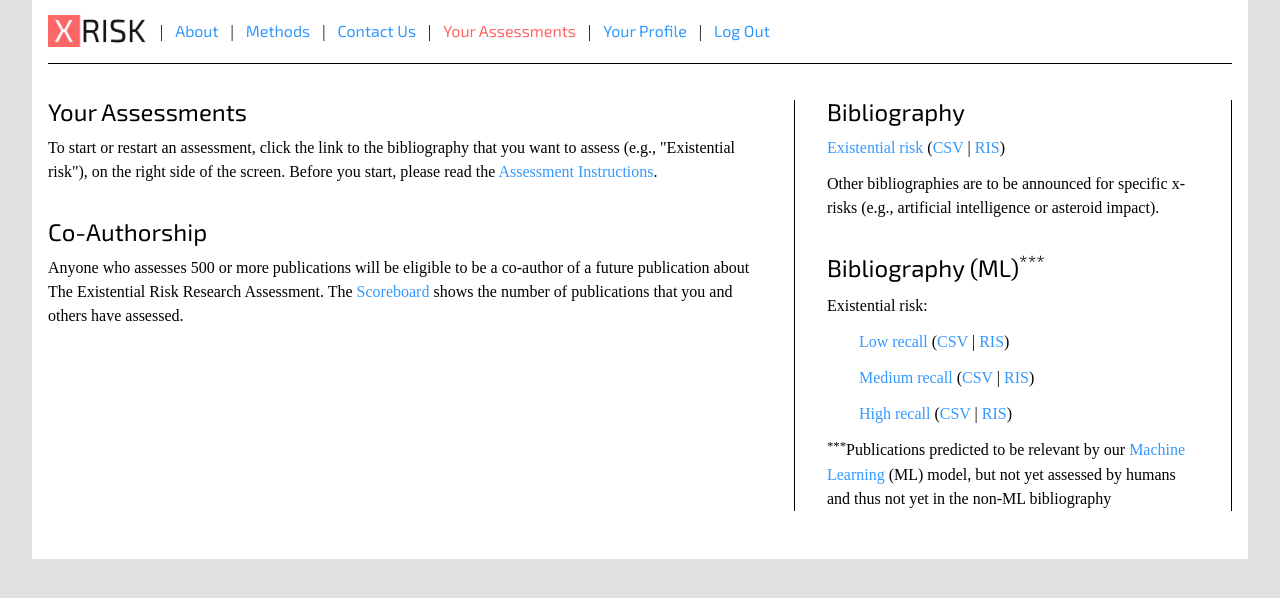
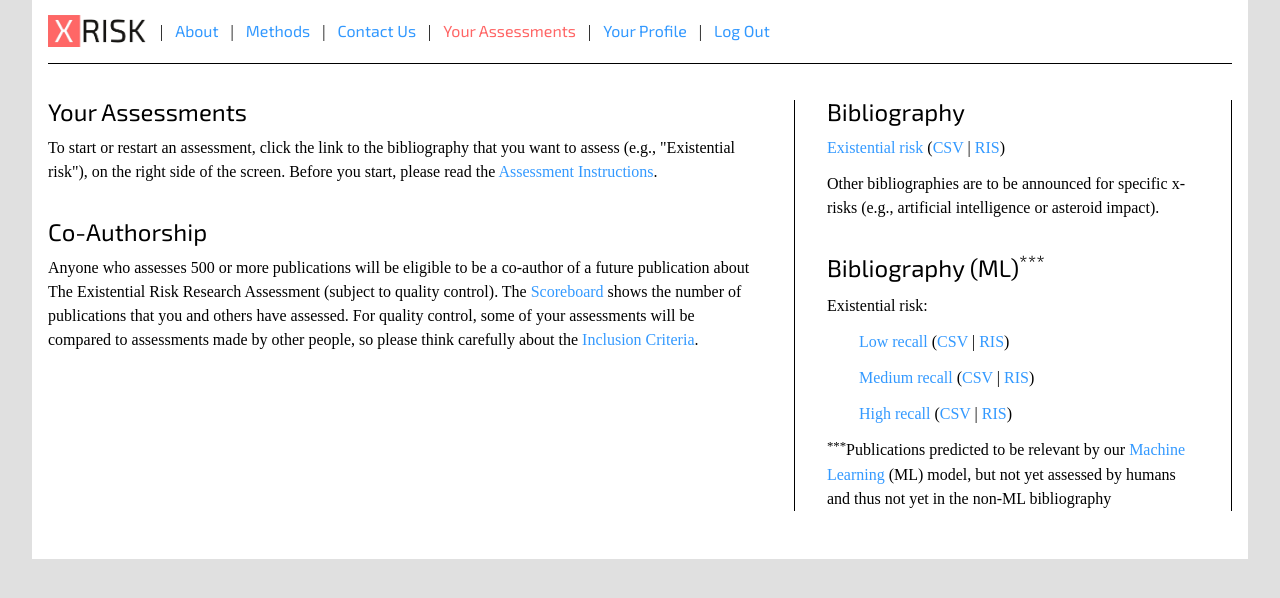
Before and after one commit to gormshackelford/x-risk, a Django app: a page that uses engine/templates/engine/your_assessments.html in a window 1280 px wide. Shown: the part 17-615 px from the top of the page. Run offline with Django 3.2, Linux system fonts and the light colour scheme; the visitor is signed in with stand-in values (Sample User, id 1); some web fonts are replaced.

Commit message:
Changed text

```diff
--- a/engine/templates/engine/your_assessments.html
+++ b/engine/templates/engine/your_assessments.html
@@ -18,7 +18,7 @@
 <p>To start or restart an assessment, click the link to the bibliography that you want to assess (e.g., "Existential risk"), on the right side of the screen. Before you start, please read the <a href="{% url 'instructions' %}">Assessment Instructions</a>.</p>
 
 <h1>Co-Authorship</h1>
-<p>Anyone who assesses 500 or more publications will be eligible to be a co-author of a future publication about The Existential Risk Research Assessment. The <a href="{% url 'scoreboard' %}">Scoreboard</a> shows the number of publications that you and others have assessed.</p>
+<p>Anyone who assesses 500 or more publications will be eligible to be a co-author of a future publication about The Existential Risk Research Assessment (subject to quality control). The <a href="{% url 'scoreboard' %}">Scoreboard</a> shows the number of publications that you and others have assessed. For quality control, some of your assessments will be compared to assessments made by other people, so please think carefully about the <a href="{% url 'methods' %}"> Inclusion Criteria</a>.</p>
 
 {% endblock %}
 
```
